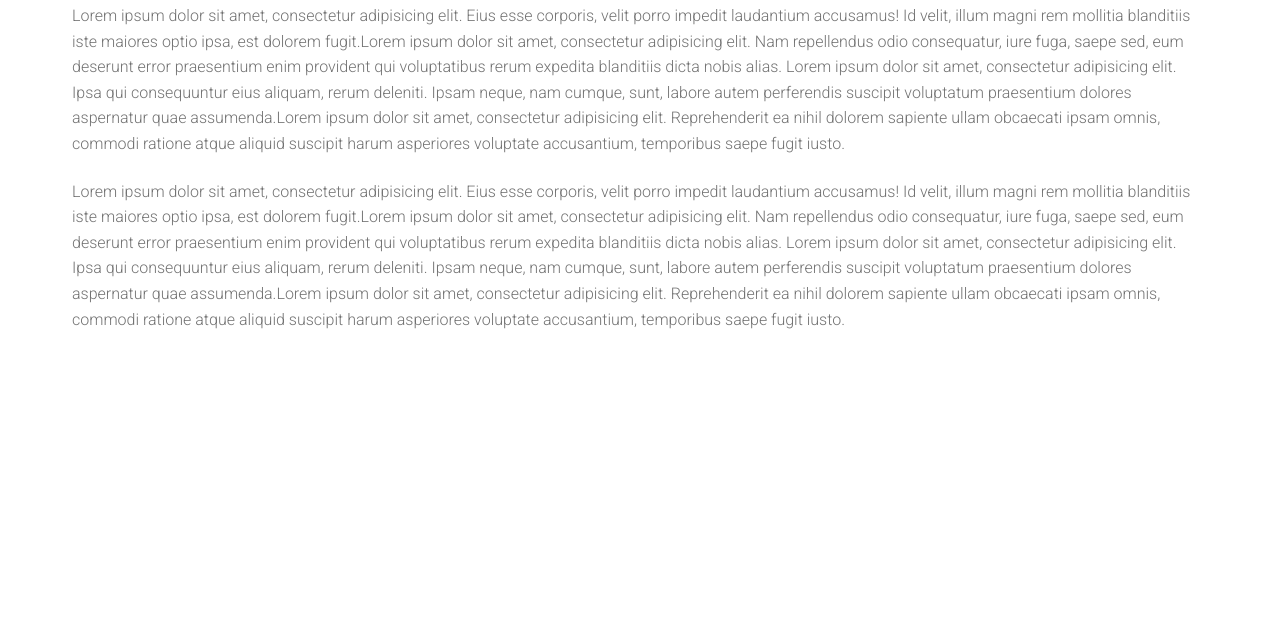
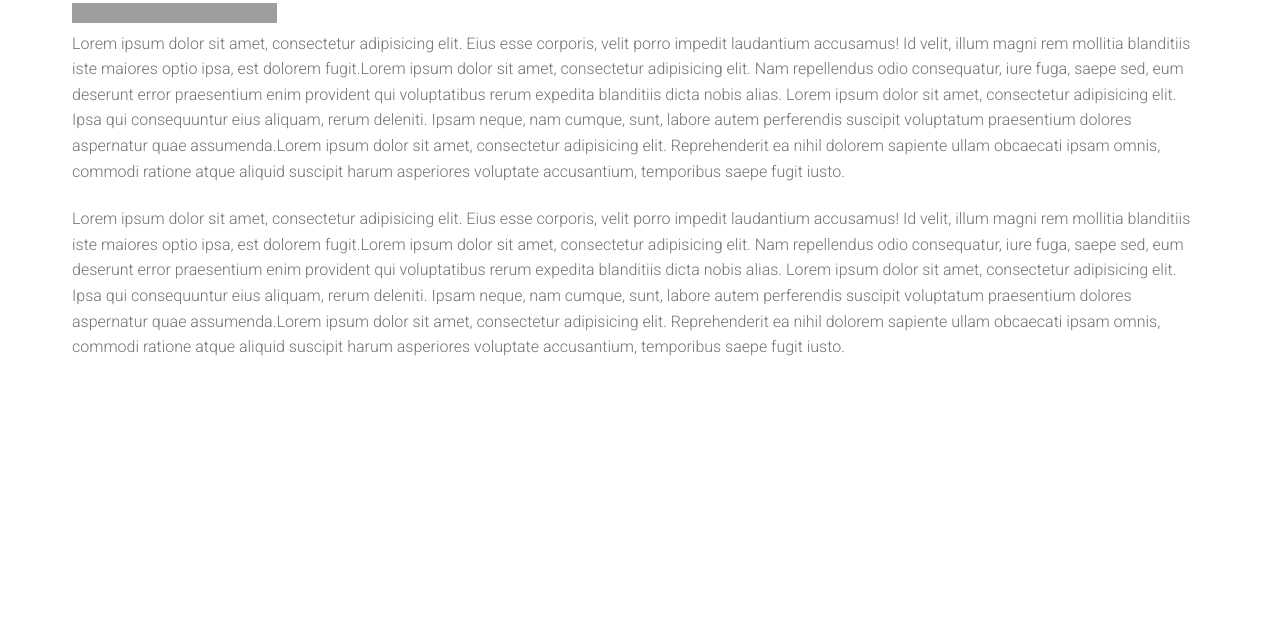
Before and after one commit to callmenick/Material-Menu, a website: page index.html in a window 1280 px wide. Shown: the part 175-800 px from the top of the page. Drawn offline with Linux system fonts and the light colour scheme; grey boxes are pictures that could not be loaded.

Commit message:
added github icons

```diff
--- a/index.html
+++ b/index.html
@@ -25,6 +25,7 @@
     <main>
       <div class="container">
         <h1>Material Menu</h1>
+        <div id="github-icons"></div>
         <p>Lorem ipsum dolor sit amet, consectetur adipisicing elit. Eius esse corporis, velit porro impedit laudantium accusamus! Id velit, illum magni rem mollitia blanditiis iste maiores optio ipsa, est dolorem fugit.Lorem ipsum dolor sit amet, consectetur adipisicing elit. Nam repellendus odio consequatur, iure fuga, saepe sed, eum deserunt error praesentium enim provident qui voluptatibus rerum expedita blanditiis dicta nobis alias. Lorem ipsum dolor sit amet, consectetur adipisicing elit. Ipsa qui consequuntur eius aliquam, rerum deleniti. Ipsam neque, nam cumque, sunt, labore autem perferendis suscipit voluptatum praesentium dolores aspernatur quae assumenda.Lorem ipsum dolor sit amet, consectetur adipisicing elit. Reprehenderit ea nihil dolorem sapiente ullam obcaecati ipsam omnis, commodi ratione atque aliquid suscipit harum asperiores voluptate accusantium, temporibus saepe fugit iusto.</p>
         <p>Lorem ipsum dolor sit amet, consectetur adipisicing elit. Eius esse corporis, velit porro impedit laudantium accusamus! Id velit, illum magni rem mollitia blanditiis iste maiores optio ipsa, est dolorem fugit.Lorem ipsum dolor sit amet, consectetur adipisicing elit. Nam repellendus odio consequatur, iure fuga, saepe sed, eum deserunt error praesentium enim provident qui voluptatibus rerum expedita blanditiis dicta nobis alias. Lorem ipsum dolor sit amet, consectetur adipisicing elit. Ipsa qui consequuntur eius aliquam, rerum deleniti. Ipsam neque, nam cumque, sunt, labore autem perferendis suscipit voluptatum praesentium dolores aspernatur quae assumenda.Lorem ipsum dolor sit amet, consectetur adipisicing elit. Reprehenderit ea nihil dolorem sapiente ullam obcaecati ipsam omnis, commodi ratione atque aliquid suscipit harum asperiores voluptate accusantium, temporibus saepe fugit iusto.</p>
       </div>
@@ -69,6 +70,7 @@
   <script>
     var menu = new Menu;
   </script>
+  <script src="js/external/githubIcons.js"></script>
   <script src="js/external/fusionAd.js"></script>
 </body>
 </html>
--- /dev/null
+++ b/js/external/githubIcons.js
@@ -0,0 +1,19 @@
+(function(){
+  var gitFork = document.createElement("iframe");
+  gitFork.setAttribute( "src", "http://ghbtns.com/github-btn.html?user=callmenick&repo=Material-Menu&type=fork&count=true" );
+  gitFork.setAttribute( "allowtransparency", "true" );
+  gitFork.setAttribute( "frameborder", "0" );
+  gitFork.setAttribute( "scrolling", "0" );
+  gitFork.style.width = "95px";
+  gitFork.style.height = "20px";
+  document.getElementById("github-icons").appendChild(gitFork);
+
+  var gitWatch = document.createElement("iframe");
+  gitWatch.setAttribute( "src", "http://ghbtns.com/github-btn.html?user=callmenick&repo=Material-Menu&type=watch&count=true" );
+  gitWatch.setAttribute( "allowtransparency", "true" );
+  gitWatch.setAttribute( "frameborder", "0" );
+  gitWatch.setAttribute( "scrolling", "0" );
+  gitWatch.style.width = "110px";
+  gitWatch.style.height = "20px";
+  document.getElementById("github-icons").appendChild(gitWatch);
+})();
```
